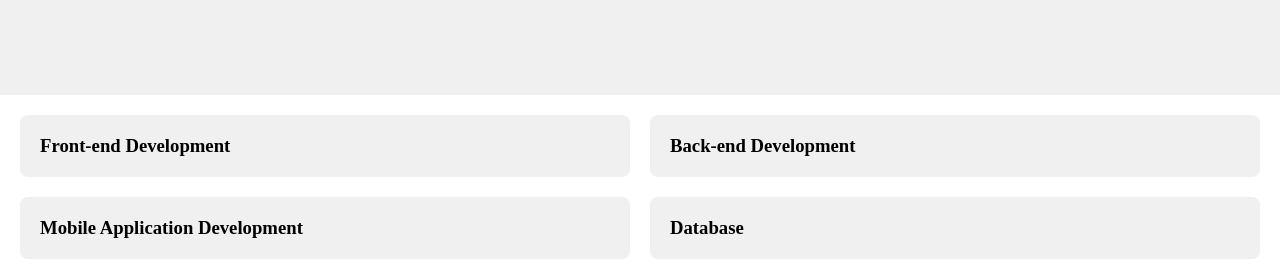
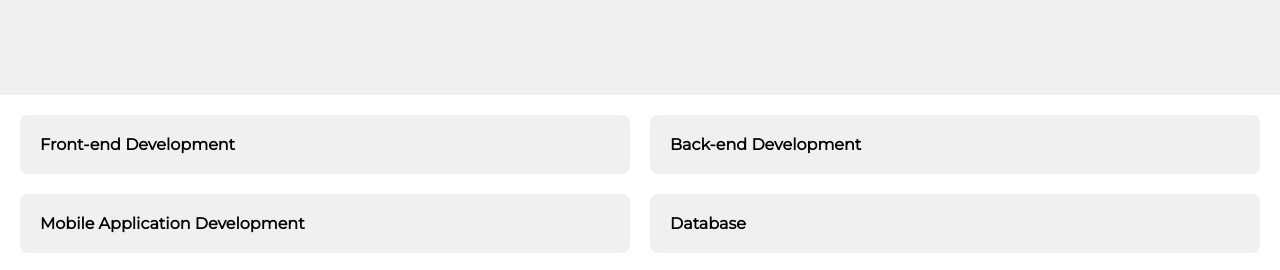
Before and after one commit to Njambi-M/ESTDEV-portfolio, a plain HTML site: page index.html in a window 1280 px wide. Shown: the part 682-952 px from the top of the page. Drawn offline with nearby package versions, Linux system fonts and the light colour scheme.

Commit message:
style: apply css to all heading 3

```diff
--- a/style.css
+++ b/style.css
@@ -10,6 +10,10 @@ h1{
 	font-family: 'Montserrat';
 	font-size: 22px;
 	text-align: center;
+}
+h3{
+	font-family: 'Montserrat';
+	font-size: 16px;
 }
 .container{
     max-width: 80%;
```
